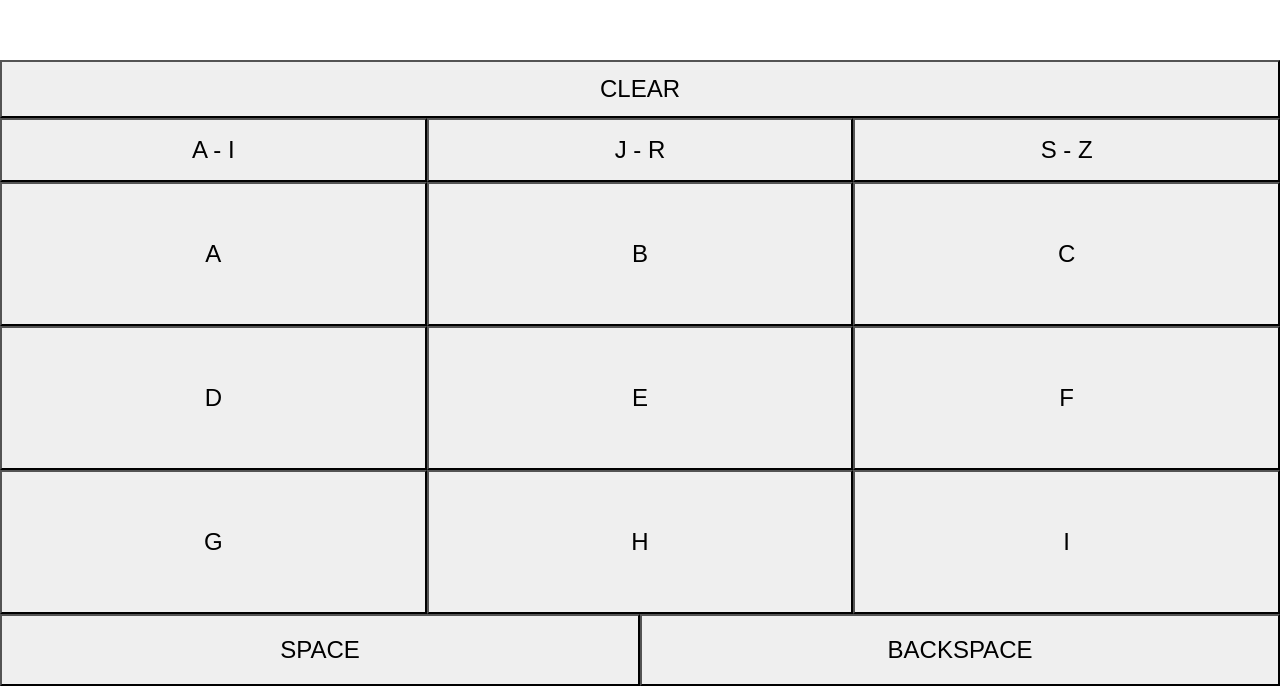
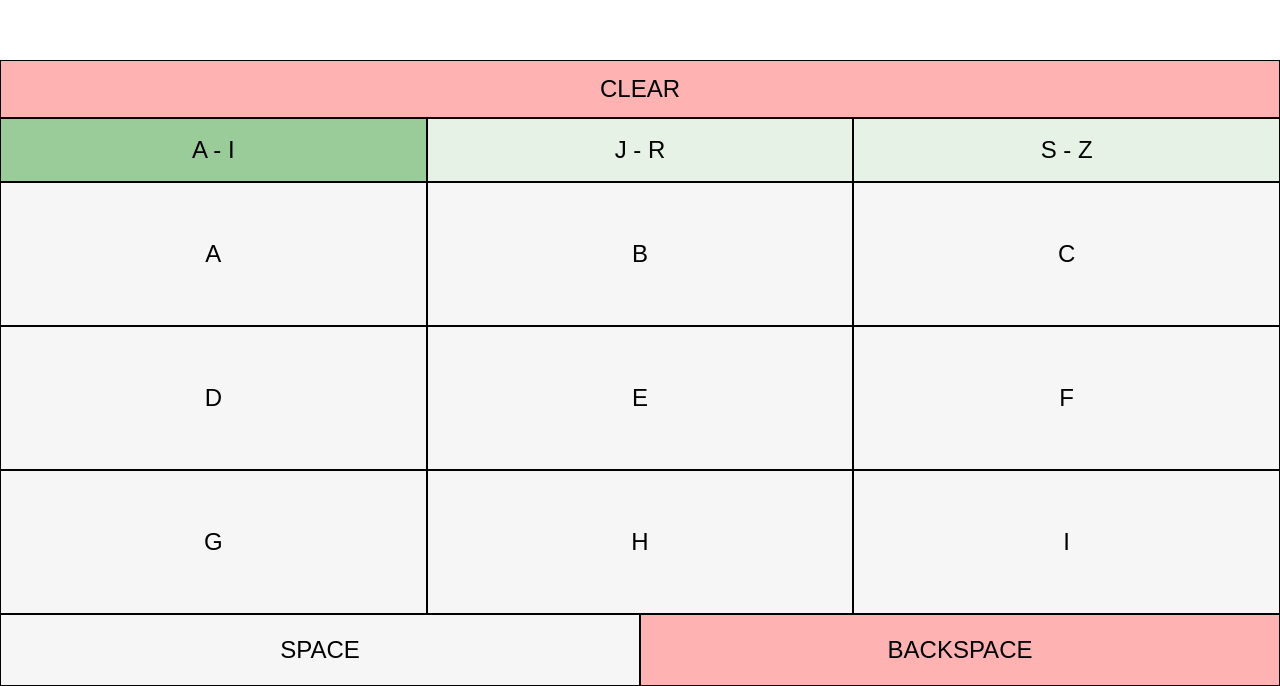
Before and after one commit to martellaj/Hilda-s-Keyboard, a React (Create React App) app: page / in a window 1280 px wide. Shown: the part 114-800 px from the top of the page. Built offline with nearby package versions, Linux system fonts and the light colour scheme.

Commit message:
Adds some coloring

```diff
--- a/src/App.css
+++ b/src/App.css
@@ -16,3 +16,7 @@
     width: 100vw;
     font-size: 1.5em;
 }
+
+.deleteButton {
+    background-color: #ffb2b2;
+}
--- a/src/App.js
+++ b/src/App.js
@@ -21,12 +21,15 @@ class App extends Component {
             <div className="App">
                 <div className="textDisplay">{this.state.text}</div>
                 <button
-                    className="clearButton"
+                    className="clearButton deleteButton"
                     onClick={() => this.setState({ text: "" })}
                 >
                     CLEAR
                 </button>
-                <Switcher switchGroup={this.switchGroup} />
+                <Switcher
+                    switchGroup={this.switchGroup}
+                    selectedGroup={this.state.selectedGroup}
+                />
                 <Keyboard
                     selectedGroup={this.state.selectedGroup}
                     modifyText={this.modifyText}
--- a/src/Keyboard.js
+++ b/src/Keyboard.js
@@ -16,7 +16,7 @@ class Keyboard extends Component {
                         SPACE
                     </button>
                     <button
-                        className="specialKeyboardButton"
+                        className="specialKeyboardButton deleteButton"
                         onClick={() => {
                             this.props.modifyText("BACKSPACE");
                         }}
--- a/src/Switcher.css
+++ b/src/Switcher.css
@@ -8,3 +8,11 @@
     width: 33.33vw;
     font-size: 1.5em;
 }
+
+.selectedGroupButton {
+    background-color: #99cc99;
+}
+
+.groupButton {
+    background-color: #e5f2e5;
+}
--- a/src/Switcher.js
+++ b/src/Switcher.js
@@ -3,22 +3,36 @@ import "./Switcher.css";
 
 class Switcher extends Component {
     render() {
+        const { selectedGroup } = this.props;
+
         return (
             <div className="switcherContainer">
                 <button
-                    className="switcherButton"
+                    className={`switcherButton ${
+                        selectedGroup === 0
+                            ? "selectedGroupButton"
+                            : "groupButton"
+                    }`}
                     onClick={() => this.switchGroup(0)}
                 >
                     A - I
                 </button>
                 <button
-                    className="switcherButton"
+                    className={`switcherButton ${
+                        selectedGroup === 1
+                            ? "selectedGroupButton"
+                            : "groupButton"
+                    }`}
                     onClick={() => this.switchGroup(1)}
                 >
                     J - R
                 </button>
                 <button
-                    className="switcherButton"
+                    className={`switcherButton ${
+                        selectedGroup === 2
+                            ? "selectedGroupButton"
+                            : "groupButton"
+                    }`}
                     onClick={() => this.switchGroup(2)}
                 >
                     S - Z
--- a/src/index.css
+++ b/src/index.css
@@ -18,7 +18,13 @@ button,
 input[type="text"],
 input[type="button"],
 input[type="submit"] {
-    border-radius: 0;
-    -webkit-appearance: none;
     -webkit-border-radius: 0px;
+    -moz-border-radius: 0px;
+    border-radius: 0px;
+    color: #000000;
+    background-color: #f6f6f6;
+    border: solid #000000 1px;
+    text-decoration: none;
+    display: inline-block;
+    cursor: pointer;
 }
```
